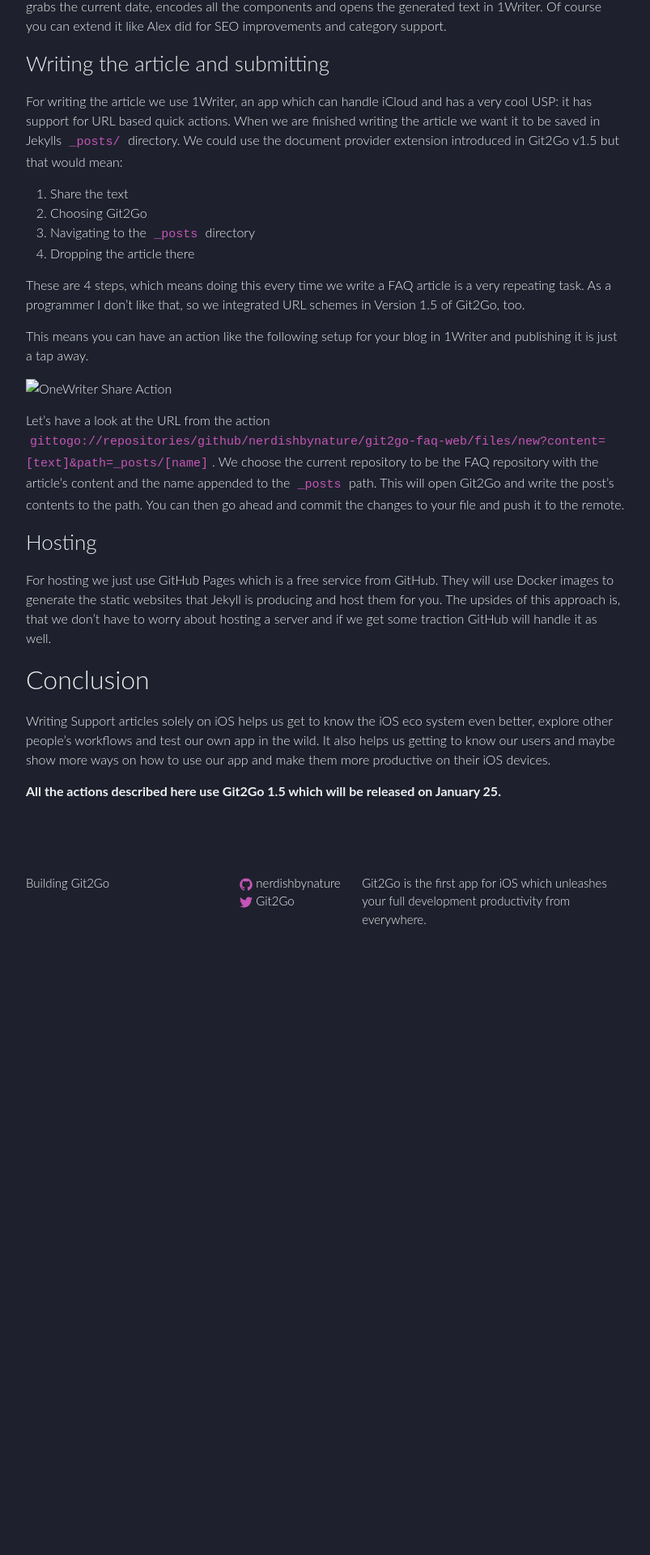
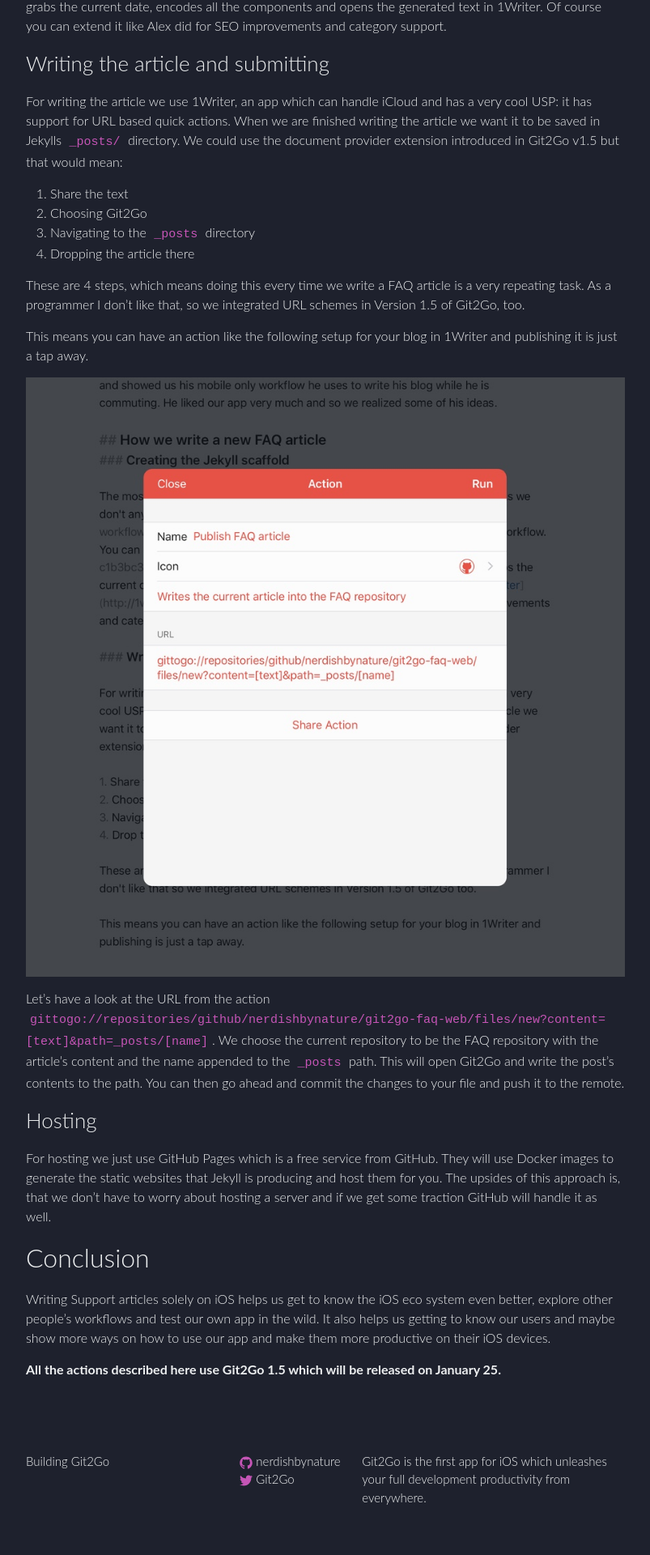
Before and after one commit to nerdishbynature/building.git2go.com, a Jekyll site: the page built from _posts/2016-01-24-How-Git2Go-uses-Git2Go-to-write-FAQ-articles.markdown, in a window 1280 px wide. Shown: the part 887-2807 px from the top of the page at 81% size, without its empty margins (238-1041 px from the left). Built offline with Jekyll 4.4.1, drawn with Linux system fonts in a browser that asks for light colours; before the commit the page ends 2093 px from its top, so only the background shows below that.

Commit message:
Fix image and unconverted headline

```diff
--- a/_posts/2016-01-24-How-Git2Go-uses-Git2Go-to-write-FAQ-articles.markdown
+++ b/_posts/2016-01-24-How-Git2Go-uses-Git2Go-to-write-FAQ-articles.markdown
@@ -11,6 +11,7 @@ When we first started the FAQ [someone made the wise decision](https://github.co
 When Git2Go was not yet released we used our MacBooks to start the FAQ blog and write the first articles. We believe that an FAQ should not be too excessive but to be crisp and clear. We have a very good support system where we usually answer within the first hour ([Read more about it here](http://building.git2go.com/2016/01/09/05-35-33-Support.html)). If we get a lot of support requests for a specific topic we decided to write a support article. As I said, in the past we had to switch to our Macs to do so, but since we try to transition to mobile only users, we wanted to use iOS for our FAQ too. To do this we sat together with some bloggers. Notably Alex from [Hipsterpixel](http://hipsterpixel.com) was the biggest help and he showed us his mobile only workflow, which he uses to write his blog while he is commuting. He liked our app very much and so we realized some of his ideas.
 
 ## How we write a new FAQ article
+
 ### Creating the Jekyll scaffold
 
 The most tedious task when writing a Jekyll article is getting the header right. As we don't need any SEO or categories that is easily automated using [Workflow](https://workflow.is/). We found a good workflow on the Internet and modified it using workflow. You can download the workflow we use [here](https://workflow.is/workflows/c1b3bc3cecaa48898d06e2381df104a0).  It is simply asking you for a title, grabs the current date, encodes all the components and opens the generated text in [1Writer](http://1writerapp.com/). Of course you can extend it like Alex did for SEO improvements and category support.
@@ -28,7 +29,7 @@ These are 4 steps, which means doing this every time we write a FAQ article is a
 
 This means you can have an action like the following setup for your blog in 1Writer and publishing it is just a tap away.
 
-![OneWriter Share Action](images/2016-01-24-OneWriter.jpg)
+![OneWriter Share Action]({{ site.url }}/images/2016-01-24-OneWriter.jpg)
 
 Let's have a look at the URL from the action `gittogo://repositories/github/nerdishbynature/git2go-faq-web/files/new?content=[text]&path=_posts/[name]`. We choose the current repository to be the FAQ repository with the article's content and the name appended to the `_posts` path. This will open Git2Go and write the post's contents to the path. You can then go ahead and commit the changes to your file and push it to the remote.
 
```
